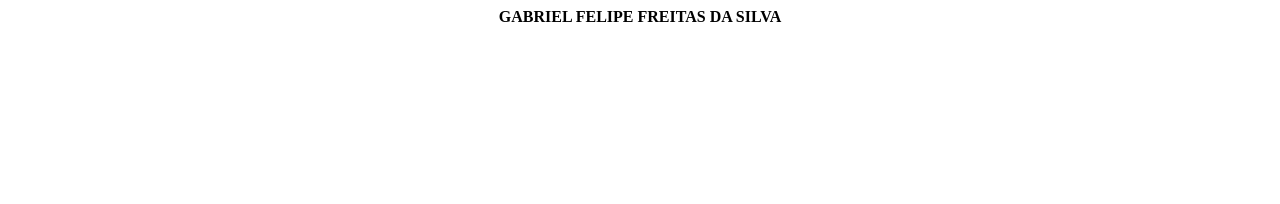
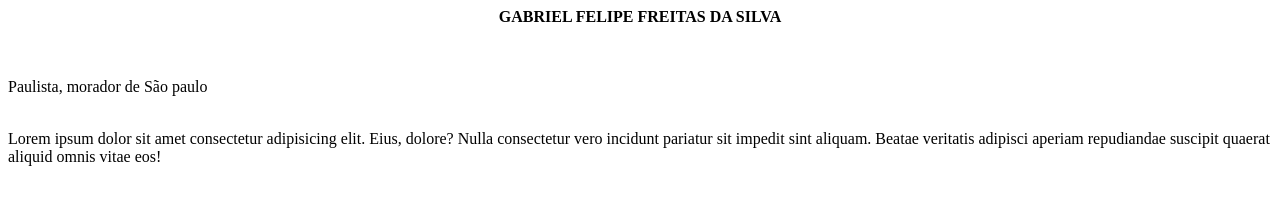
Before and after one commit to gfreitas1998/vmo5, a plain HTML site: page index.html in a window 1280 px wide. Drawn offline with Linux system fonts and the light colour scheme.

Commit message:
teste no linux

```diff
--- a/index.html
+++ b/index.html
@@ -8,6 +8,11 @@
 </head>
 <body>
 <center>  <strong>GABRIEL FELIPE FREITAS DA SILVA</strong> </center>
+<br>
+<br>
+<P>Paulista, morador de São paulo </P>
+<br>
+Lorem ipsum dolor sit amet consectetur adipisicing elit. Eius, dolore? Nulla consectetur vero incidunt pariatur sit impedit sint aliquam. Beatae veritatis adipisci aperiam repudiandae suscipit quaerat aliquid omnis vitae eos!
 
 
 
```
